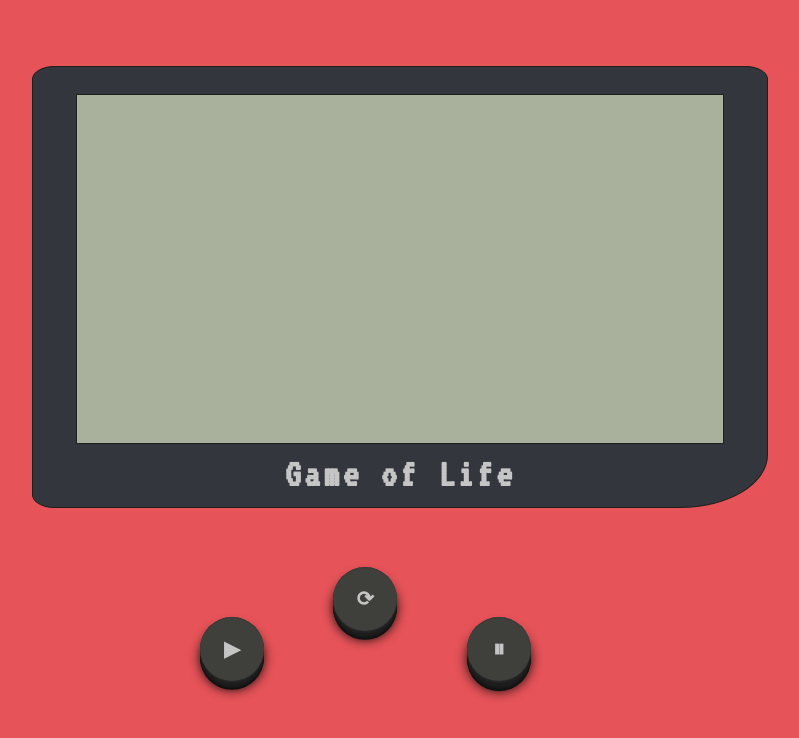
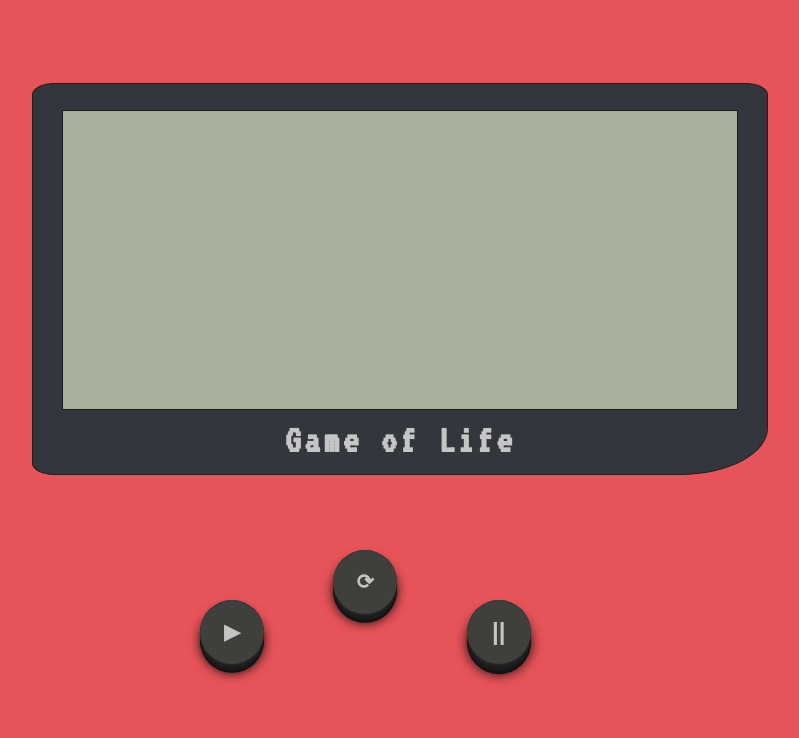
Before and after one commit to Oliv-19/GameOfLife, a website built with webpack: page src/template.html in a window 1280 px wide. Shown: the whole page, without its empty margins (240-1039 px from the left). Built offline with nearby package versions, Linux system fonts and the light colour scheme.

Commit message:
Change stop button symbol and wrapper width

```diff
--- a/src/style.css
+++ b/src/style.css
@@ -43,6 +43,7 @@ body{
     font-size: 1.1rem;
     line-height: 0.9rem;
     letter-spacing: 3px;
+    padding: 2%;
     animation: slit-in-horizontal 1s ease-in 0s 1 normal forwards;
 }
 .wrapper{
@@ -50,8 +51,8 @@ body{
     flex-direction: column;
     align-items: center;
     justify-content: center;
-    width: 50%;
-    height: 50%;
+    width: fit-content;
+    height: fit-content;
     padding: 3% 3% 1.5% 3%;
     gap: 10px;
     background-color: #33363C;
--- a/src/template.html
+++ b/src/template.html
@@ -16,7 +16,7 @@
         <div class="buttons">
             <button type="button" class="start"> ▶</button>
             <button type="button" class="restart"> ⟳</button>
-            <button type="button" class="stop"> ⏸</button>
+            <button type="button" class="stop"> ||</button>
         </div>
     </div>
 </body>
```
